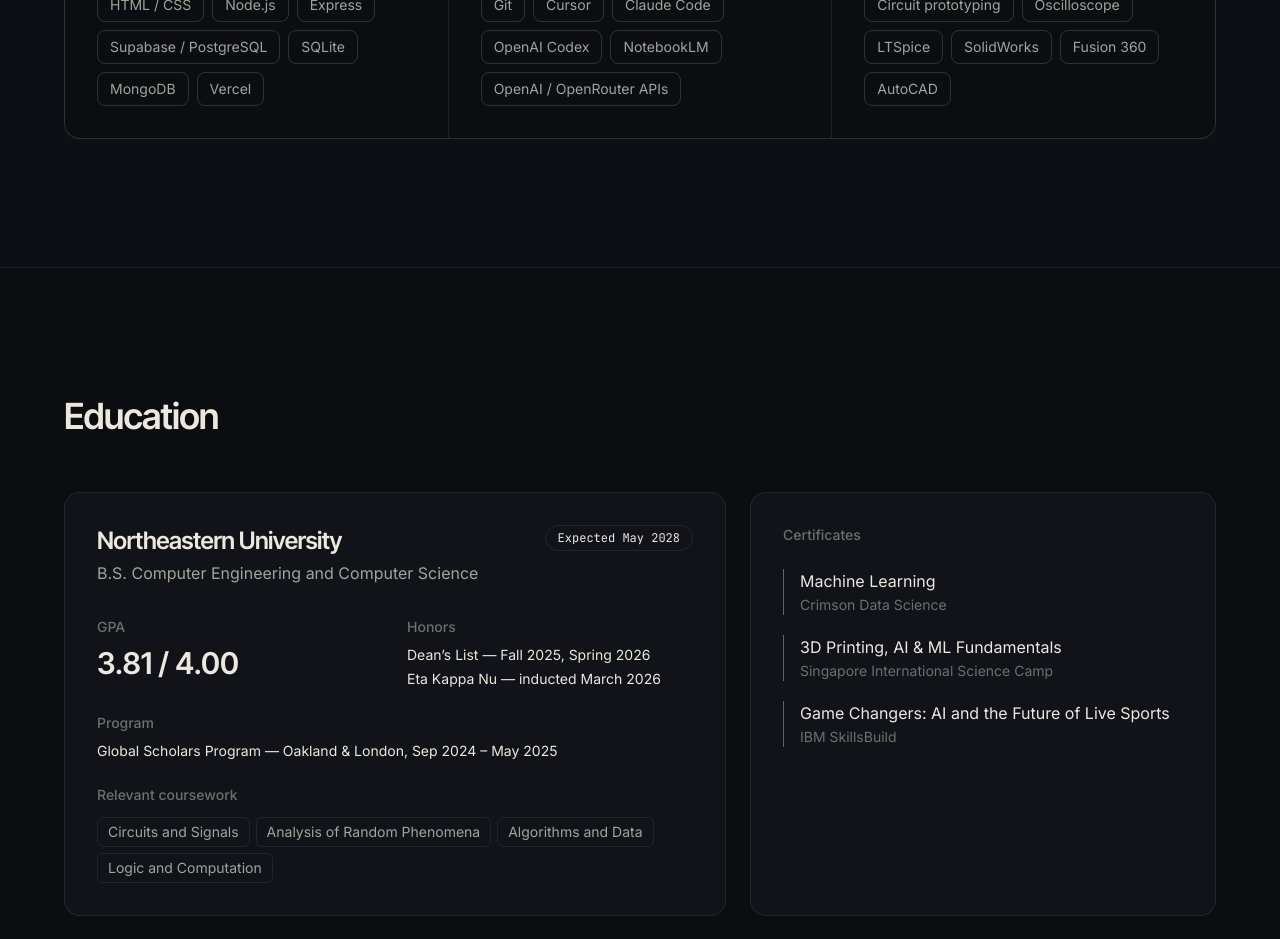
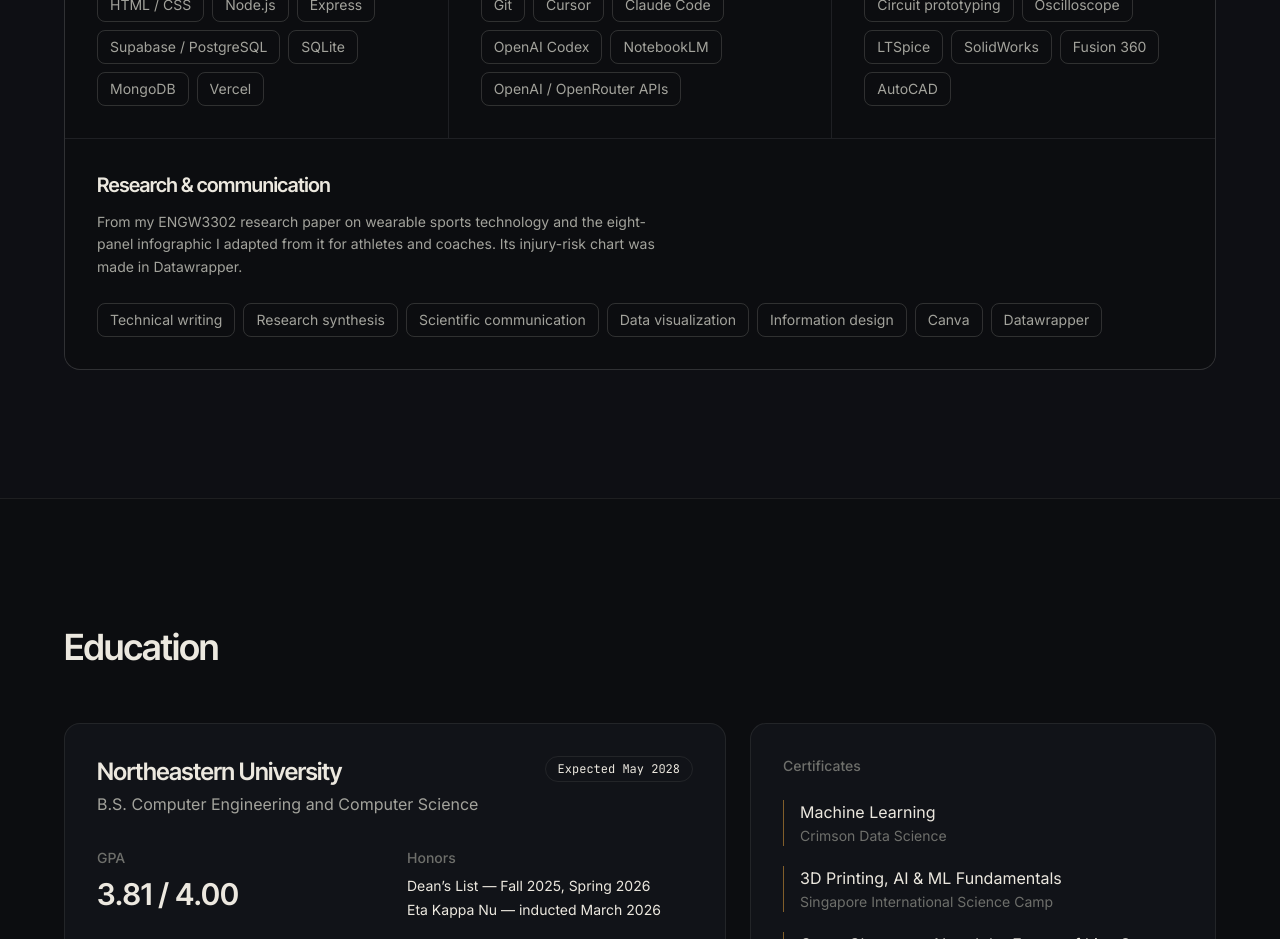
Before and after one commit to Arya85693/Aryamaan-Roy-Choudhury-s-Portfolio-, a Next.js app: page / in a window 1280 px wide. Shown: the part 8320-9259 px from the top of the page. Built offline with nearby package versions, Linux system fonts and the light colour scheme.

Commit message:
Add Research & communication skills group

```diff
--- a/src/components/home/Skills.tsx
+++ b/src/components/home/Skills.tsx
@@ -19,7 +19,7 @@ export default function Skills() {
               key={group.label}
               delay={i * 40}
               className={`flex flex-col bg-ink p-6 transition-colors hover:bg-ink-850 sm:p-8 ${
-                i === 0 ? "md:col-span-2" : ""
+                i === 0 ? "md:col-span-2" : group.wide ? "md:col-span-2 lg:col-span-3" : ""
               }`}
             >
               <h3 className="font-display text-xl font-semibold tracking-tight text-paper">{group.label}</h3>
--- a/src/data/content.ts
+++ b/src/data/content.ts
@@ -476,6 +476,8 @@ export type SkillGroup = {
   items: string[];
   featured?: string[];
   evidence: string;
+  /** Spans the full row of the grid (used for a group that would otherwise sit alone in the last row). */
+  wide?: boolean;
 };
 
 export const skills: SkillGroup[] = [
@@ -527,6 +529,21 @@ export const skills: SkillGroup[] = [
     ],
     evidence: "From Computer Engineering classes and labs.",
   },
+  {
+    label: "Research & communication",
+    items: [
+      "Technical writing",
+      "Research synthesis",
+      "Scientific communication",
+      "Data visualization",
+      "Information design",
+      "Canva",
+      "Datawrapper",
+    ],
+    evidence:
+      "From my ENGW3302 research paper on wearable sports technology and the eight-panel infographic I adapted from it for athletes and coaches. Its injury-risk chart was made in Datawrapper.",
+    wide: true,
+  },
 ];
 
 export const interests = [
```
